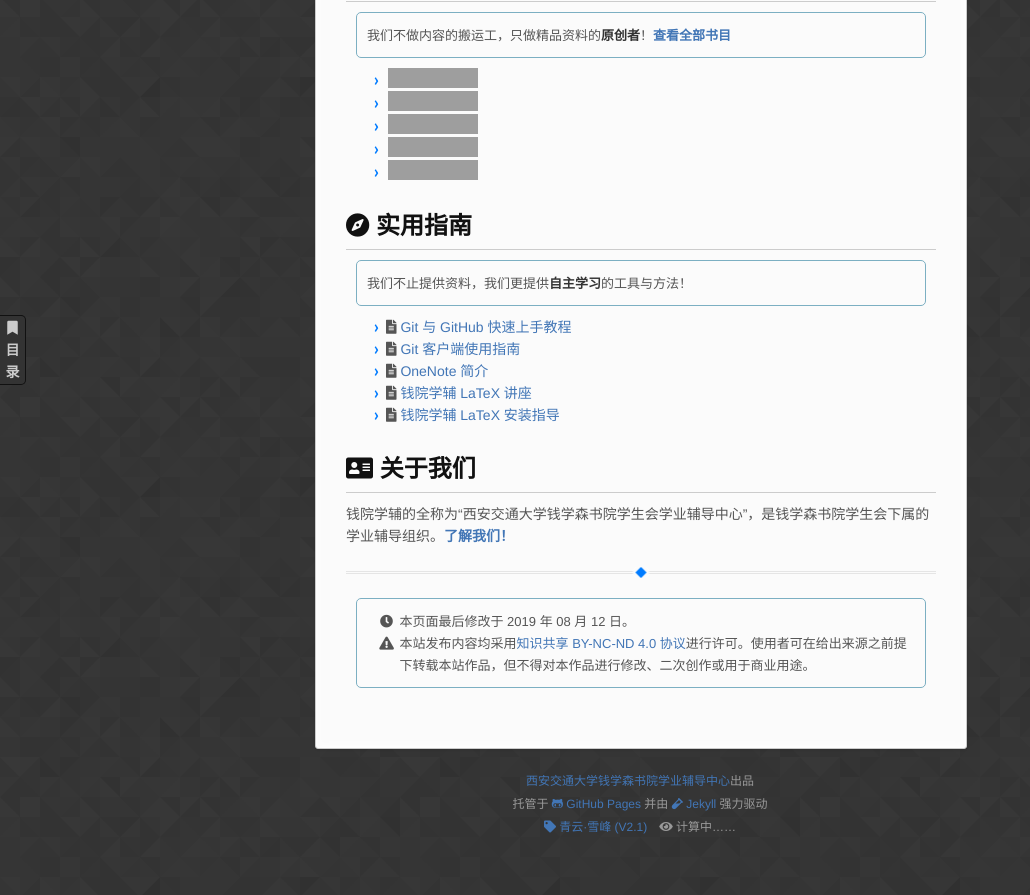
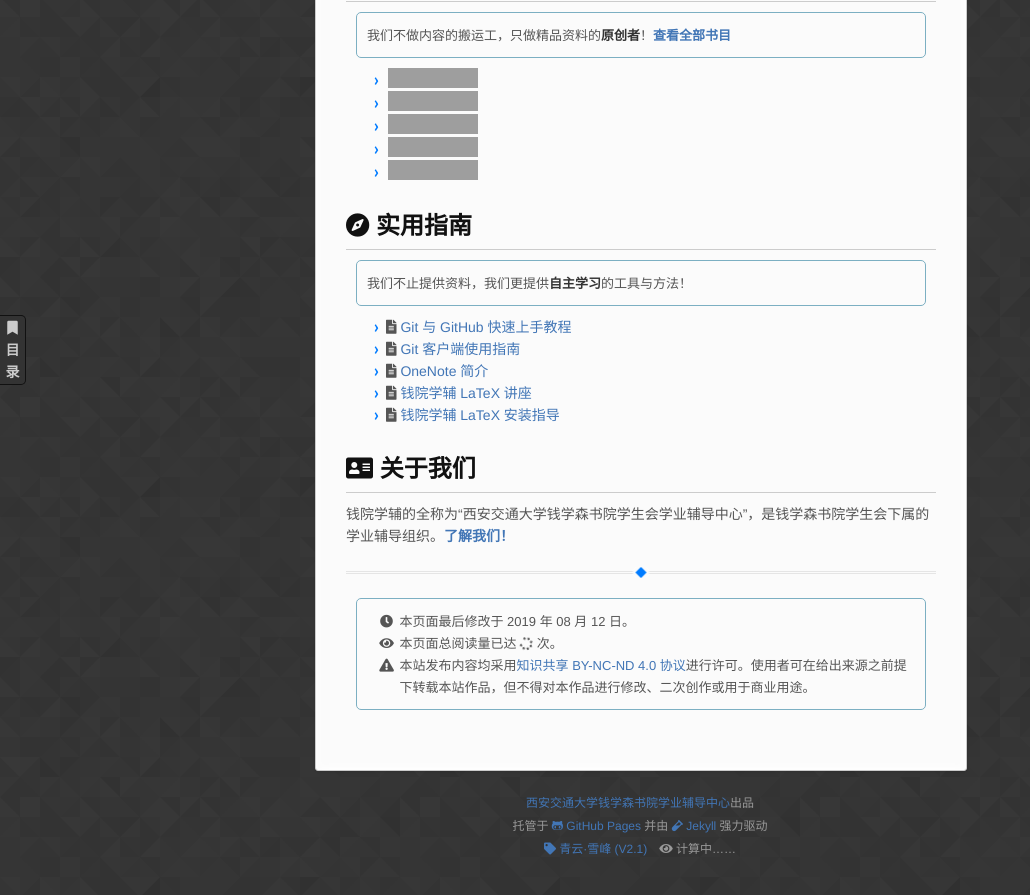
Before and after one commit to qyxf/qyxf.github.io, a Jekyll site: the page built from index.md, in a window 1280 px wide and 900 px high, scrolled down 923 px, cut to the strip 0-895 px from the top of the window. Shown: the whole strip, without its empty margins (0-1030 px from the left). Built offline with Jekyll 4.4.1, drawn with Linux system fonts in a browser that asks for light colours; nearby versions of some CDN libraries; some web fonts are replaced; our own code applies the rules of GitHub Pages for plain Markdown files; comment, search, counter and statistics services are not loaded; grey boxes are pictures that could not be loaded.

Commit message:
Add page view counter

```diff
--- a/_includes/extra-info.html
+++ b/_includes/extra-info.html
@@ -16,6 +16,9 @@
             本页面最后修改于 {{ page.date | date:'%Y 年 %m 月 %d 日' }}。
         </li>
         {% endif %}
+        <li><span class="fa-li"><i class="fas fa-eye"></i></span>
+            本页面总阅读量已达 <span id="busuanzi_value_page_pv"><i class="fas fa-spinner fa-spin"></i></span> 次。
+        </li>
         <li><span class="fa-li"><i class="fas fa-exclamation-triangle"></i></span>
             {{ site.license_info }}
         </li>
```
